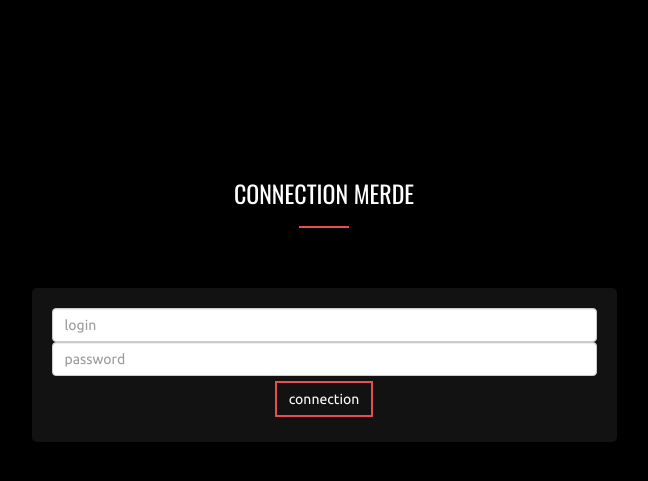
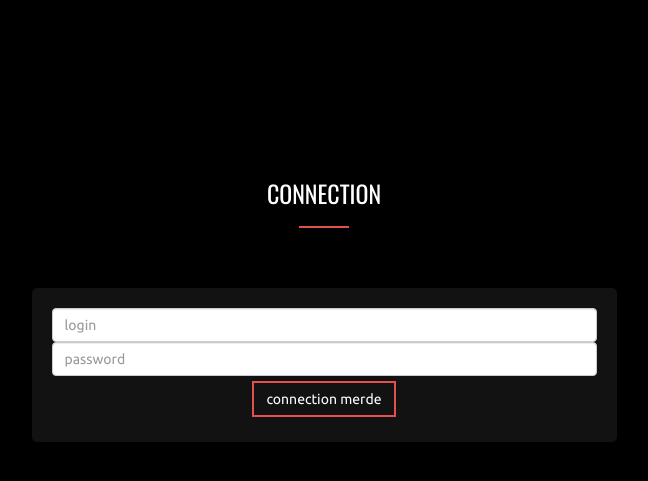
Before and after one commit to supermaciz/webapp_skyline, a Django app: page / in a window 1280 px wide. Shown: the part 51-532 px from the top of the page, without its empty margins (316-964 px from the left). Run offline with Django 3.2, Linux system fonts and the light colour scheme; some libraries are stand-ins or nearby versions.

Commit message:
merde test 2

```diff
--- a/connection/templates/connection/connection.html
+++ b/connection/templates/connection/connection.html
@@ -62,7 +62,7 @@
 </div>
 {% else %}
 
-<div class="header"><h3>CONNECTION MERDE</h3>
+<div class="header"><h3>CONNECTION</h3>
 <hr></div>
 
 <form role="form" method="post" action="/"
@@ -72,7 +72,7 @@
 	placeholder="login">
 	<input name="password" class="form-control col-xs-12" type="password"
 	placeholder="password">
-	<button class="btn button-custom btn-custom-one">connection</button>
+	<button class="btn button-custom btn-custom-one">connection merde</button>
 </form>
 {% endif %}
 
```
